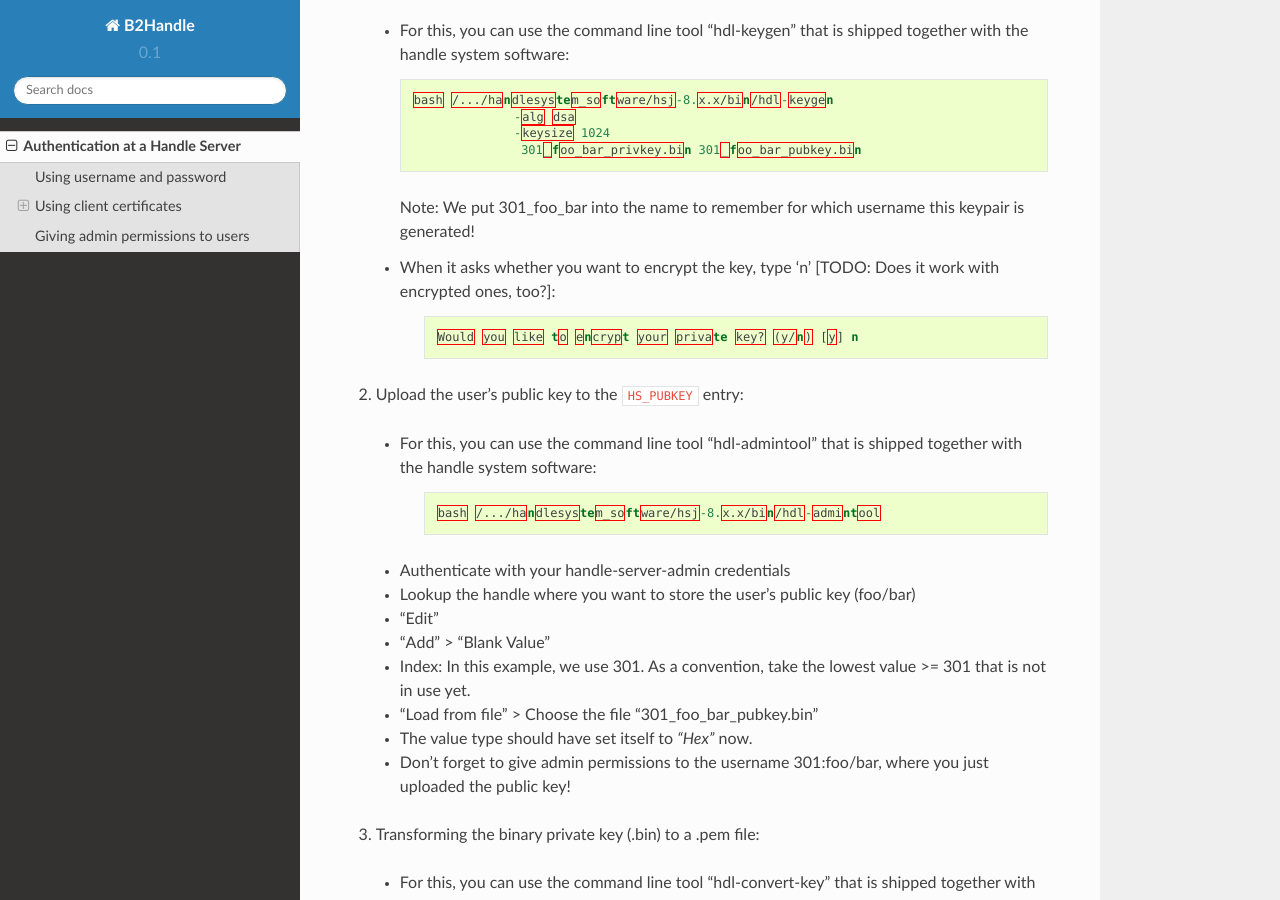
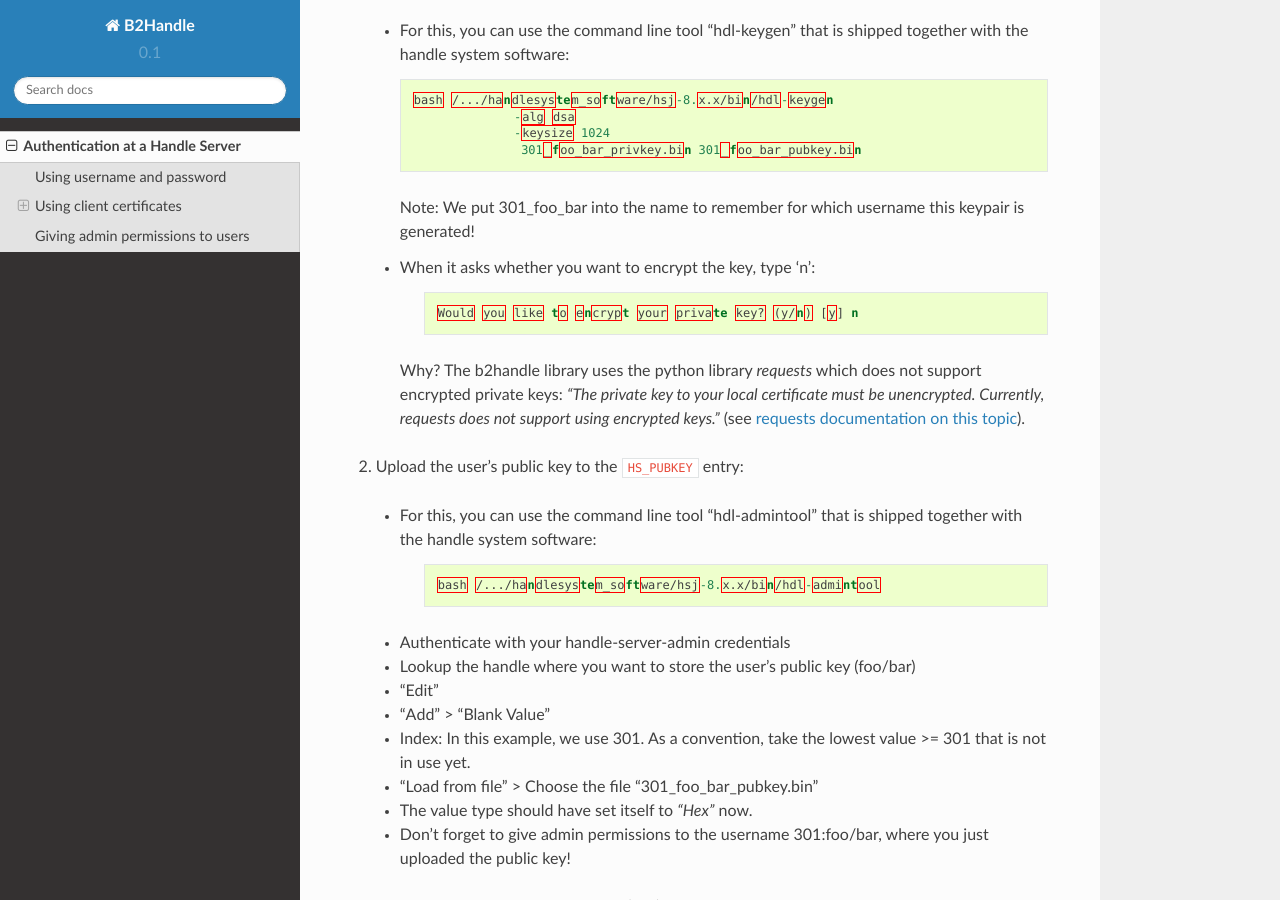
Before and after one commit to EUDAT-B2HANDLE/B2HANDLE, a Sphinx documentation site: the page built from docs/source/authentication.rst, in a window 1280 px wide and 900 px high, scrolled down 1565 px. Built offline with Sphinx 7.4.7 and the Read the Docs theme 2.0.0, drawn with Linux system fonts in a browser that asks for light colours; pages that are not in the unit, such as notebooks, are missing from menus.

Commit message:
Removed a TODO from the docs and justified why encrypted private keys do not work.

```diff
--- a/docs/source/authentication.rst
+++ b/docs/source/authentication.rst
@@ -63,11 +63,15 @@ Creating the client certificate
 
     Note: We put 301_foo_bar into the name to remember for which username this keypair is generated!
 
-  * When it asks whether you want to encrypt the key, type 'n' [TODO: Does it work with encrypted ones, too?]:
+  * When it asks whether you want to encrypt the key, type 'n':
 
       .. code:: json
 
         Would you like to encrypt your private key? (y/n) [y] n
+
+    Why? The b2handle library uses the python library *requests* which does not support encrypted private keys:
+    *"The private key to your local certificate must be unencrypted. Currently, requests does not support
+    using encrypted keys."* (see `requests documentation on this topic <http://docs.python-requests.org/en/latest/user/advanced/#ssl-cert-verification>`__).
 
 2. Upload the user's public key to the ``HS_PUBKEY`` entry:
 
```
